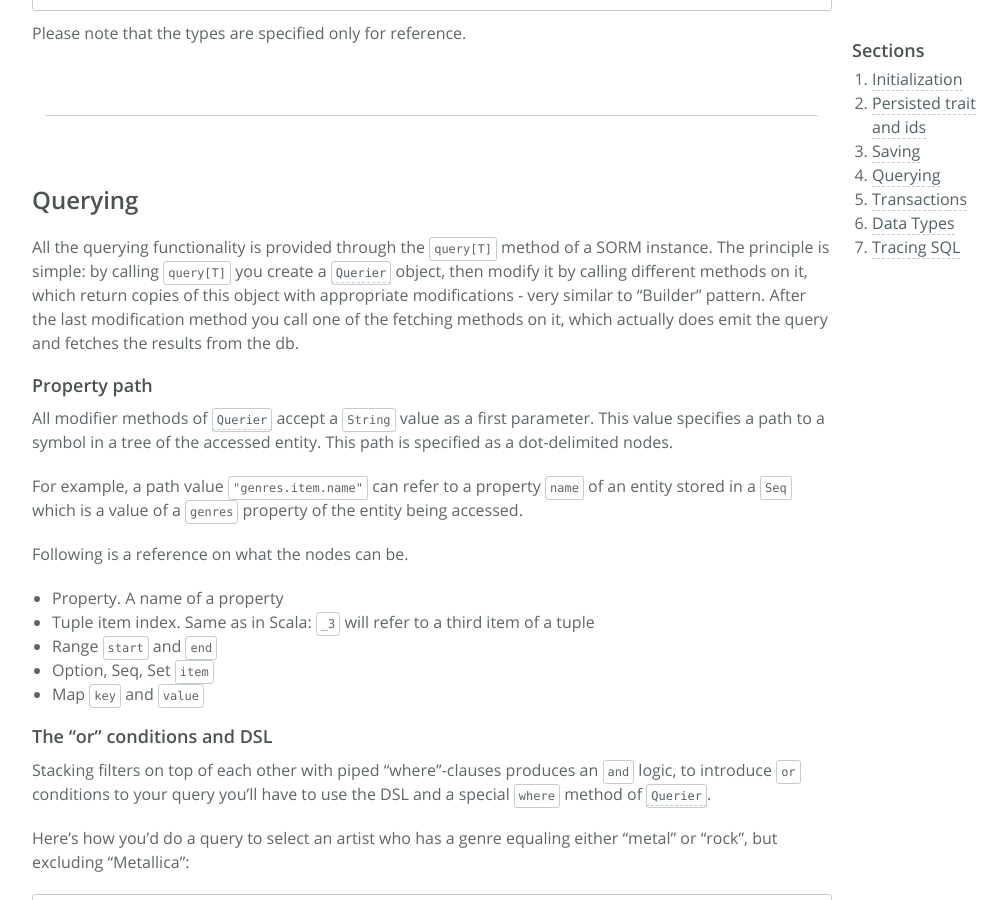
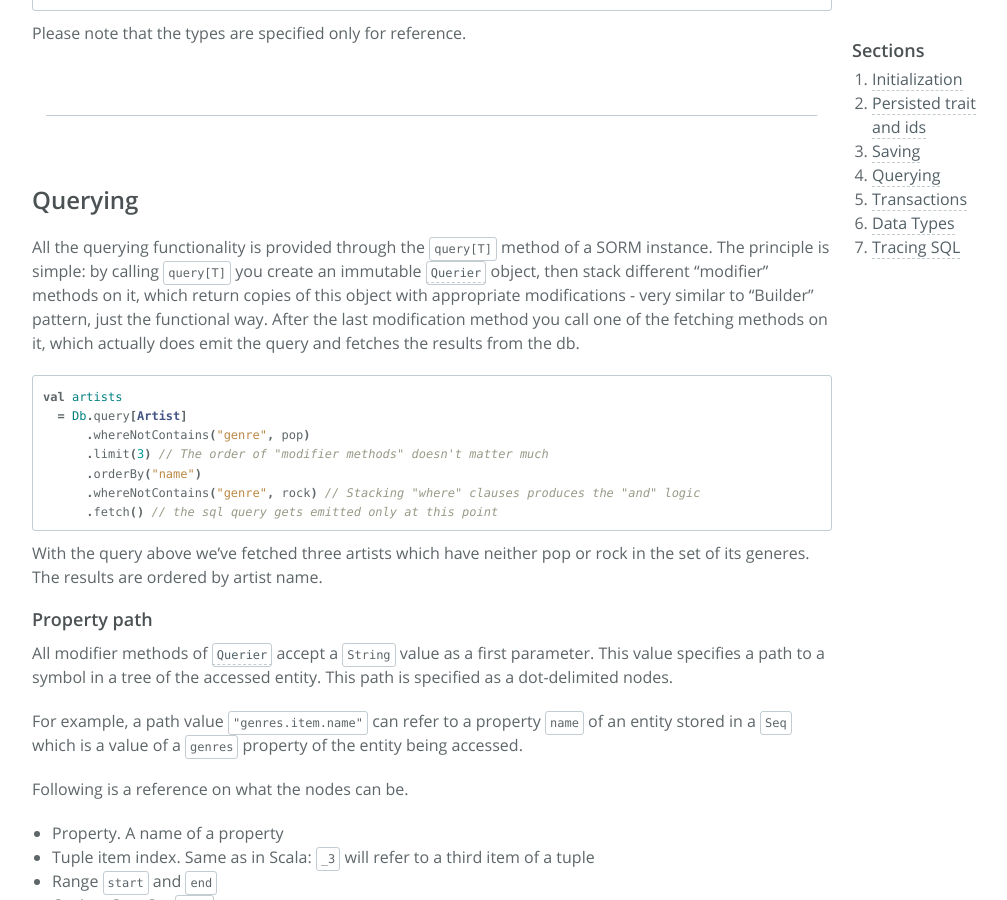
Before and after one commit to sorm/sorm.github.com, a Jekyll site: the page built from Documentation.md, in a window 1280 px wide and 900 px high, scrolled down 4221 px. Shown: the whole window, without its empty margins (208-1215 px from the left). Built offline with Jekyll 4.4.1, drawn with Linux system fonts in a browser that asks for light colours; nearby versions of some CDN libraries; comment, search, counter and statistics services are not loaded.

Commit message:
extend querying section

```diff
--- a/Documentation.md
+++ b/Documentation.md
@@ -199,7 +199,19 @@ Please note that the types are specified only for reference.
 
 ## Querying
 
-All the querying functionality is provided through the `query[T]` method of a SORM instance. The principle is simple: by calling `query[T]` you create a [`Querier`](/api/#sorm.Querier) object, then modify it by calling different methods on it, which return copies of this object with appropriate modifications - very similar to "Builder" pattern. After the last modification method you call one of the fetching methods on it, which actually does emit the query and fetches the results from the db.
+All the querying functionality is provided through the `query[T]` method of a SORM instance. The principle is simple: by calling `query[T]` you create an immutable [`Querier`](/api/#sorm.Querier) object, then stack different "modifier" methods on it, which return copies of this object with appropriate modifications - very similar to "Builder" pattern, just the functional way. After the last modification method you call one of the fetching methods on it, which actually does emit the query and fetches the results from the db.
+
+{% highlight scala %}
+val artists
+  = Db.query[Artist]
+      .whereNotContains("genre", pop)
+      .limit(3) // The order of "modifier methods" doesn't matter much
+      .orderBy("name")
+      .whereNotContains("genre", rock) // Stacking "where" clauses produces the "and" logic
+      .fetch() // the sql query gets emitted only at this point
+{% endhighlight %}
+
+With the query above we've fetched three artists which have neither pop or rock in the set of its generes. The results are ordered by artist name.
 
 ### Property path
 
```
